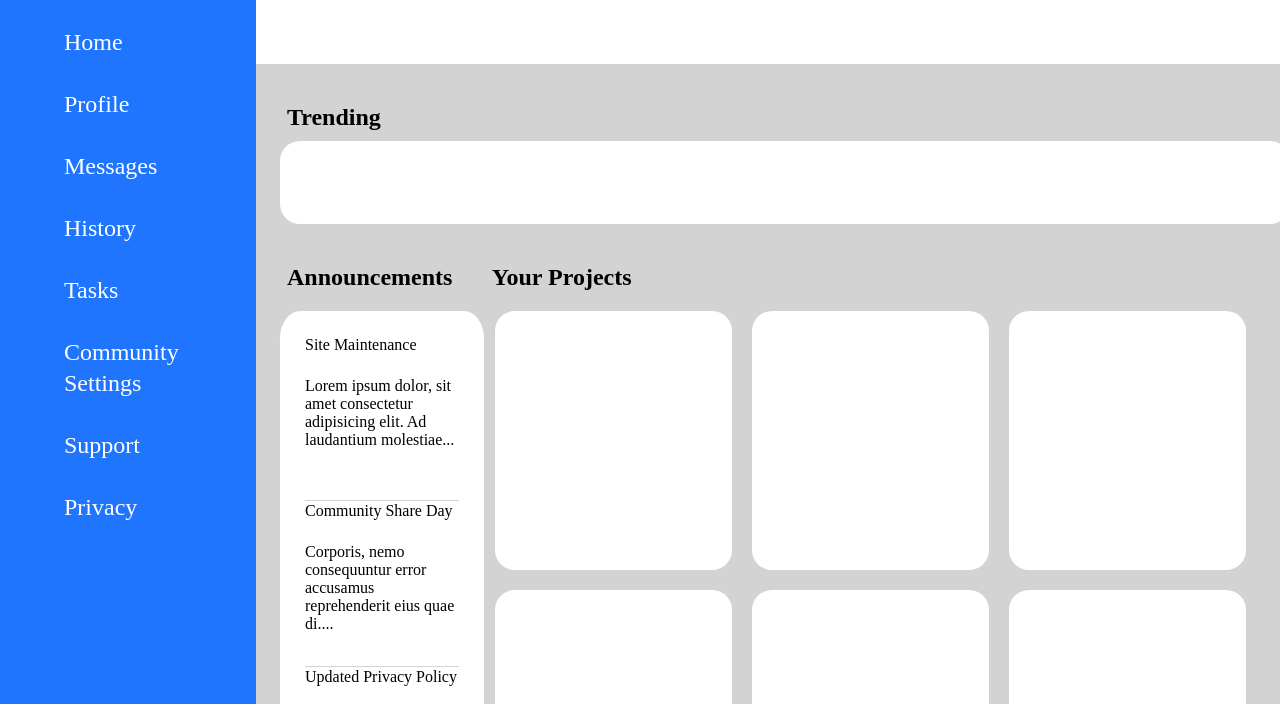
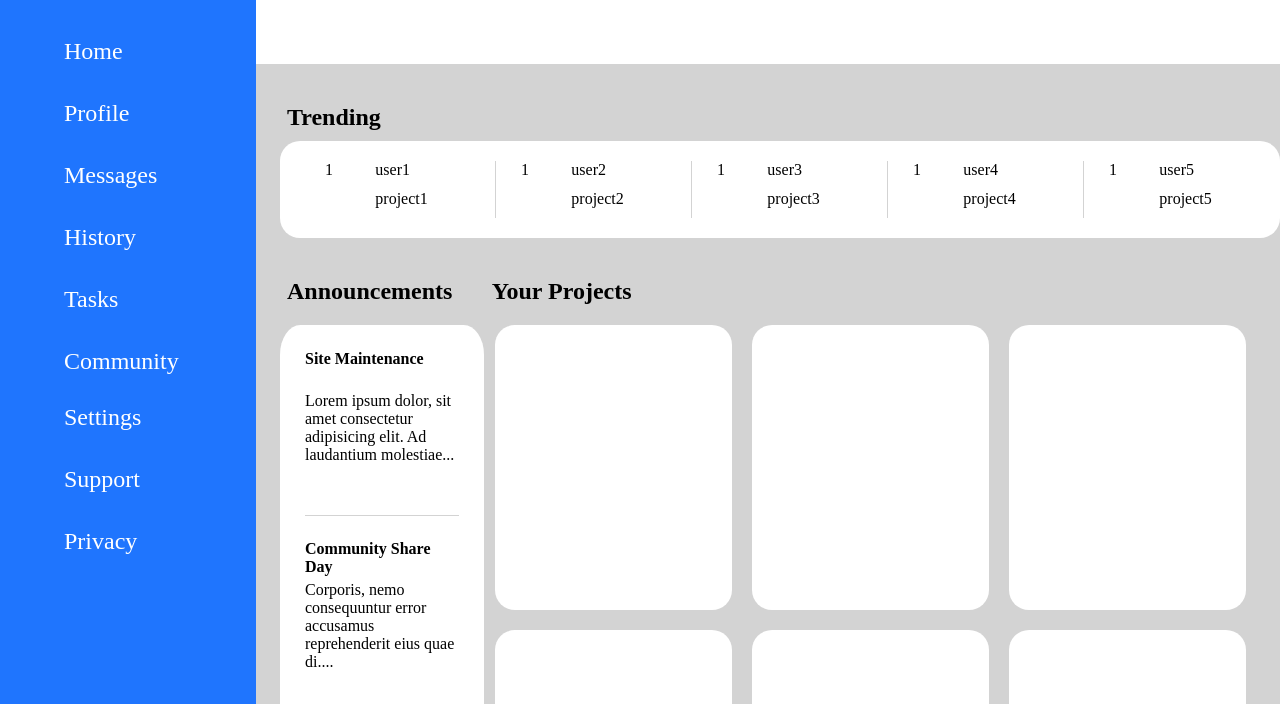
Before and after one commit to Cr8zyMonkee/AdminDashboard, a plain HTML site: page index.html in a window 1280 px wide. Shown: the part 96-800 px from the top of the page. Drawn offline with Linux system fonts and the light colour scheme.

Commit message:
Successfullycorrected the spacing for the announcements section. Successfully created the layout for the trending section and added some dummy content.

```diff
--- a/index.html
+++ b/index.html
@@ -152,20 +152,42 @@
                 <div class="contentLabels">Trending</div>
 
                 <div class="trending-wrapper">
-                    <div class="trending-user-1">
-
+                    <div id="user1" class="trending-user">
+                        <div id="user-pic1" class="user-pic">1</div>
+                        <div id="username1" class="username">user1</div>
+                        <div id="trending-project1" class="trending-project">project1</div>
                     </div>
 
-                    <div class="trending-user-2">
+                    <div class="column-border"></div>
 
+                    <div id="user2" class="trending-user">
+                        <div id="user-pic2" class="user-pic">1</div>
+                        <div id="username2" class="username">user2</div>
+                        <div id="trending-project2" class="trending-project">project2</div>
                     </div>
 
-                    <div class="trending-user-3">
+                    <div class="column-border"></div>
 
+                    <div id="user3" class="trending-user">
+                        <div id="user-pic3" class="user-pic">1</div>
+                        <div id="username3" class="username">user3</div>
+                        <div id="trending-project3" class="trending-project">project3</div>
                     </div>
 
-                    <div class="trending-user-4">
+                    <div class="column-border"></div>
 
+                    <div id="user4" class="trending-user">
+                        <div id="user-pic4" class="user-pic">1</div>
+                        <div id="username4" class="username">user4</div>
+                        <div id="trending-project4" class="trending-project">project4</div>
+                    </div>
+
+                    <div class="column-border"></div>
+
+                    <div id="user5" class="trending-user">
+                        <div id="user-pic5" class="user-pic">1</div>
+                        <div id="username5" class="username">user5</div>
+                        <div id="trending-project5" class="trending-project">project5</div>
                     </div>
                 </div>
             </div>
--- a/style.css
+++ b/style.css
@@ -153,7 +153,7 @@ html {
     border-radius: 10% / 5%;
     padding: 25px;
     display: grid;
-    grid-template-rows: 1fr 2px 1fr 2px 1fr;
+    grid-template-rows: 1fr 25px 1fr 25px 1fr;
     margin-top: 20px;
 }
 
@@ -172,6 +172,10 @@ html {
     margin-bottom: 5px;
 }
 
+.ann-header {
+    font-weight: bold;
+}
+
 /* Trending */
 
 .trending {
@@ -187,9 +191,36 @@ html {
     height: 40%;
     background-color: white;
     border-radius: 20px;
-    padding: 25px;
+    padding: 20px;
     display: grid;
-    /*grid-template-rows: repeat(3, 1fr);*/
+    grid-template-columns: 1fr 20px 1fr 20px 1fr 20px 1fr 20px 1fr;
+}
+
+.column-border {
+    border-right: 1px lightgray solid;
+    height: auto;
+}
+
+.trending-user {
+    display: grid;
+    grid-template-columns: 1fr 2fr;
+    grid-template-rows: 1fr 1fr;
+    margin-left: 25px;
+}
+
+.user-pic {
+    grid-column: 1/3;
+    grid-row: 1/2;
+}
+
+.username {
+    grid-column: 2/3;
+    grid-row: 1/2;
+}
+
+.trending-project {
+    grid-column: 2/3;
+    grid-row: 2/3;
 }
 
 /* User Projects */
```
